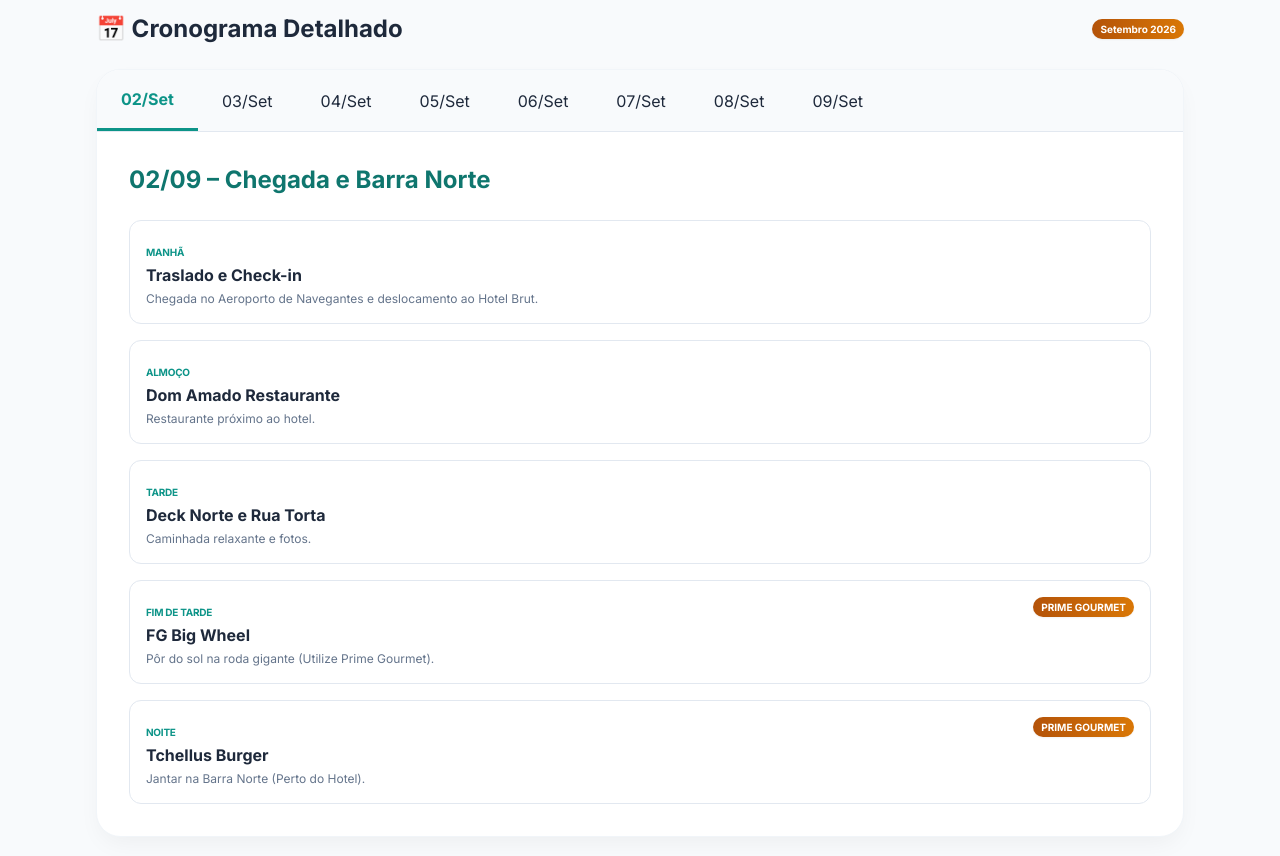
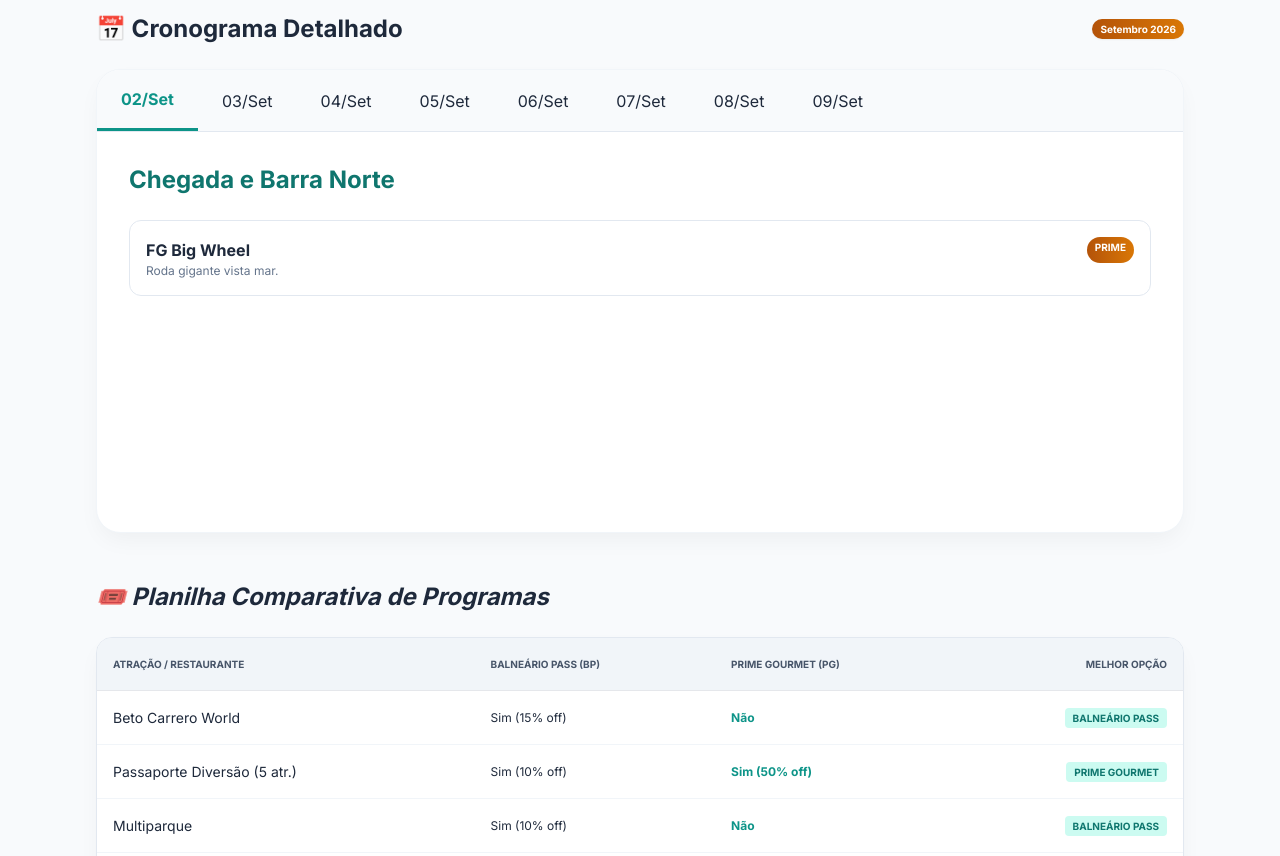
Before and after one commit to DCamilos/bc, a plain HTML site: page index.html in a window 1280 px wide. Shown: the part 480-1336 px from the top of the page. Drawn offline with nearby package versions, Linux system fonts and the light colour scheme.

Commit message:
Update section comments for clarity and consistency

```diff
--- a/index.html
+++ b/index.html
@@ -41,7 +41,7 @@
 
     <main class="max-w-6xl mx-auto p-4 md:p-8 space-y-12">
 
-        <!-- Logística -->
+        <!-- Logística (Sessão Mantida) -->
         <section id="logistica" class="grid md:grid-cols-2 gap-6">
             <div class="bg-white p-6 rounded-2xl custom-shadow border border-slate-100">
                 <h3 class="flex items-center gap-2 text-teal-700 font-bold mb-4 uppercase text-sm">✈️ Chegada: Aeroporto Navegantes (NVT)</h3>
@@ -59,7 +59,7 @@
             </div>
         </section>
 
-        <!-- Roteiro Interativo (Sessão Atualizada) -->
+        <!-- Roteiro Interativo (Sessão Mantida) -->
         <section id="roteiro">
             <div class="flex items-center justify-between mb-6">
                 <h2 class="text-2xl font-bold">📅 Cronograma Detalhado</h2>
@@ -81,7 +81,7 @@
             </div>
         </section>
 
-        <!-- Comparativo de Clubes -->
+        <!-- Comparativo de Clubes (Sessão Mantida) -->
         <section id="clubes" class="space-y-6 scroll-mt-24">
             <h2 class="text-2xl font-bold italic">🎟️ Planilha Comparativa de Programas</h2>
             <div class="bg-white rounded-2xl custom-shadow border border-slate-200 overflow-hidden">
@@ -95,13 +95,15 @@
                                 <th class="p-4 border-b text-right">Melhor Opção</th>
                             </tr>
                         </thead>
-                        <tbody class="divide-y divide-slate-100" id="club-table-body"></tbody>
+                        <tbody class="divide-y divide-slate-100" id="club-table-body">
+                            <!-- Injetado via JS para consistência de dados -->
+                        </tbody>
                     </table>
                 </div>
             </div>
         </section>
 
-        <!-- Orçamento -->
+        <!-- Orçamento (Sessão Atualizada com dados do usuário) -->
         <section id="orcamento" class="space-y-6 scroll-mt-24">
             <div class="flex flex-col md:flex-row md:items-end justify-between gap-4">
                 <div>
@@ -111,6 +113,7 @@
             </div>
 
             <div class="grid lg:grid-cols-3 gap-8">
+                <!-- Tabela Detalhada -->
                 <div class="lg:col-span-2 bg-white rounded-2xl custom-shadow border border-slate-100 overflow-hidden">
                     <div class="overflow-x-auto">
                         <table class="w-full text-left text-sm" id="price-table">
@@ -123,18 +126,41 @@
                                     <th class="p-4 text-center">Pré-compra?</th>
                                 </tr>
                             </thead>
-                            <tbody class="divide-y divide-slate-50"></tbody>
+                            <tbody class="divide-y divide-slate-50">
+                                <!-- Preenchido via JS -->
+                            </tbody>
                         </table>
                     </div>
                 </div>
 
+                <!-- Painel de Gráfico Comparativo -->
                 <div class="bg-white p-6 rounded-2xl custom-shadow border border-slate-100 flex flex-col">
                     <div class="text-center mb-6">
                         <h3 class="text-xs font-bold text-slate-400 uppercase mb-2 tracking-widest">Total Bruto Ingressos</h3>
                         <p class="text-4xl font-bold text-teal-700" id="grand-total">R$ 0,00</p>
                     </div>
+
                     <div class="flex-grow min-h-[250px] relative">
                         <canvas id="costComparisonChart"></canvas>
+                    </div>
+
+                    <div class="mt-6 space-y-3">
+                        <div class="flex items-center justify-between text-xs p-3 bg-slate-50 rounded-xl">
+                            <span class="flex items-center gap-2 font-medium"><div class="w-2 h-2 bg-slate-400 rounded-full"></div> Sem Clube:</span>
+                            <span class="font-bold text-slate-700" id="txt-sem">R$ 0,00</span>
+                        </div>
+                        <div class="flex items-center justify-between text-xs p-3 bg-amber-50 rounded-xl border border-amber-100">
+                            <span class="flex items-center gap-2 font-medium"><div class="w-2 h-2 bg-amber-500 rounded-full"></div> Com Prime Gourmet:</span>
+                            <span class="font-bold text-amber-700" id="txt-prime">R$ 0,00</span>
+                        </div>
+                        <div class="flex items-center justify-between text-xs p-3 bg-blue-50 rounded-xl border border-blue-100">
+                            <span class="flex items-center gap-2 font-medium"><div class="w-2 h-2 bg-blue-500 rounded-full"></div> Com Balneário Pass:</span>
+                            <span class="font-bold text-blue-700" id="txt-bp">R$ 0,00</span>
+                        </div>
+                    </div>
+
+                    <div class="mt-4 p-3 bg-teal-50 rounded-xl border border-teal-100 text-[10px] text-teal-800 leading-tight">
+                        <strong>Nota:</strong> O Prime Gourmet oferece economia máxima de 50% nas atrações participantes (2 adultos pagam apenas 1 ingresso).
                     </div>
                 </div>
             </div>
@@ -147,87 +173,44 @@
     </footer>
 
     <script>
+        // Dados das Atrações Conforme sua solicitação
         const priceData = [
-            { n: "Beto Carrero World", a: 149.90, c: 149.90, total: 449.70, pre: "Sim (promo)", prime: 449.70, bp: 382.25 },
-            { n: "Passaporte Diversão (5 atr.)", a: 159.90, c: 0, total: 319.80, pre: "Sim", prime: 159.90, bp: 287.82 },
-            { n: "Multiparque", a: 185.00, c: 0, total: 370.00, pre: "Sim", prime: 370.00, bp: 333.00 },
-            { n: "Summit BC", a: 109.90, c: 0, total: 219.80, pre: "Sim", prime: 109.90, bp: 197.82 },
-            { n: "Parque Unipraias (Bondinho)", a: 80.00, c: 0, total: 160.00, pre: "Não", prime: 80.00, bp: 144.00 },
-            { n: "Barco Pirata", a: 85.00, c: 0, total: 170.00, pre: "Não", prime: 85.00, bp: 153.00 },
-            { n: "FG Big Wheel", a: 62.00, c: 0, total: 124.00, pre: "Não", prime: 62.00, bp: 107.88 },
-            { n: "Cristo Luz", a: 80.00, c: 0, total: 160.00, pre: "Não", prime: 80.00, bp: 136.00 }
+            { n: "Beto Carrero World", a: 149.90, c: 149.90, total: 449.70, pre: "Sim (promo)", prime: 449.70, bp: 382.25 }, // BP ~15%
+            { n: "Passaporte Diversão (5 atr.)", a: 159.90, c: 0, total: 319.80, pre: "Sim", prime: 159.90, bp: 287.82 }, // PG 50% (Paga 1, Ganha 1)
+            { n: "Multiparque", a: 185.00, c: 0, total: 370.00, pre: "Sim", prime: 370.00, bp: 333.00 }, // BP ~10%
+            { n: "Summit BC", a: 109.90, c: 0, total: 219.80, pre: "Sim", prime: 109.90, bp: 197.82 }, // PG 50%
+            { n: "Parque Unipraias (Bondinho)", a: 80.00, c: 0, total: 160.00, pre: "Não", prime: 80.00, bp: 144.00 }, // PG 50%
+            { n: "Barco Pirata", a: 85.00, c: 0, total: 170.00, pre: "Não", prime: 85.00, bp: 153.00 }, // PG 50%
+            { n: "FG Big Wheel", a: 62.00, c: 0, total: 124.00, pre: "Não", prime: 62.00, bp: 107.88 }, // PG 50%, BP 13%
+            { n: "Cristo Luz", a: 80.00, c: 0, total: 160.00, pre: "Não", prime: 80.00, bp: 136.00 } // PG 50%, BP 15%
         ];
 
         const schedule = {
-            2: { title: "02/09 – Chegada e Barra Norte", items: [
-                { t: "Manhã", act: "Traslado e Check-in", d: "Chegada no Aeroporto de Navegantes e deslocamento ao Hotel Brut." },
-                { t: "Almoço", act: "Dom Amado Restaurante", prime: "Não", d: "Restaurante próximo ao hotel." },
-                { t: "Tarde", act: "Deck Norte e Rua Torta", d: "Caminhada relaxante e fotos." },
-                { t: "Fim de Tarde", act: "FG Big Wheel", prime: "Sim", d: "Pôr do sol na roda gigante (Utilize Prime Gourmet)." },
-                { t: "Noite", act: "Tchellus Burger", prime: "Sim", d: "Jantar na Barra Norte (Perto do Hotel)." }
-            ]},
-            3: { title: "03/09 – Beto Carrero World", items: [
-                { t: "Manhã", act: "Saída para Penha", d: "Saída às 08:30. Foco em Triplikland e Mundo Animal." },
-                { t: "Almoço", act: "Praça de Alimentação BCW", d: "Pausa estratégica para shows." },
-                { t: "Noite", act: "Besst Burger", prime: "Sim", d: "Jantar de retorno em BC (Próximo ao hotel)." }
-            ]},
-            4: { title: "04/09 – Circuito Oceanic e Cristo Luz", items: [
-                { t: "Manhã", act: "Oceanic Aquarium", prime: "Sim", d: "Exploração marinha (Utilize Prime Gourmet)." },
-                { t: "Almoço", act: "Flor de Cerejeira", prime: "Sim", d: "Almoço buffet por quilo próximo ao aquário." },
-                { t: "Tarde", act: "Classic Car Show & Space Adventure", d: "Combo de atrações tecnológicas e históricas." },
-                { t: "Noite", act: "Cristo Luz", d: "Vista noturna com o ônibus gratuito da atração." }
-            ]},
-            5: { title: "05/09 – Lazer Aquático no Multiparque", items: [
-                { t: "Dia Todo", act: "Multiparque", d: "Praia do Estaleirinho. Águas aquecidas ideais para crianças." },
-                { t: "Almoço", act: "Galeto Mamma Mia", prime: "Sim", d: "Sugestão próxima ao Multiparque (Utilize Prime Gourmet)." },
-                { t: "Noite", act: "Black Pot Fondue", prime: "Sim", d: "Jantar de experiência no centro (Utilize Prime Gourmet)." }
-            ]},
-            6: { title: "06/09 – Natureza e Barco Pirata", items: [
-                { t: "Manhã", act: "Bondinho Unipraias", prime: "Sim", d: "Visita à estação Mata Atlântica e Floresta Fantástica." },
-                { t: "Almoço", act: "Porto Camarões", prime: "Sim", d: "Sugestão na Barra Sul após o passeio (Utilize Prime Gourmet)." },
-                { t: "Tarde", act: "Laranjeiras e Barco Pirata", d: "Praia e retorno temático para a Barra Sul." },
-                { t: "Noite", act: "Guaca Mole", prime: "Sim", d: "Jantar temático mexicano na orla." }
-            ]},
-            7: { title: "07/09 – Feriado: City Tour e Centro", items: [
-                { t: "Manhã", act: "City Tour BC By Bus", d: "Visão geral da cidade em ônibus panorâmico." },
-                { t: "Almoço", act: "Passeio San Miguel", d: "Boulevard gastronômico ao ar livre." },
-                { t: "Tarde", act: "Avenida Brasil & Há! Cucaria", prime: "Sim", d: "Compras e café colonial típico catarinense." },
-                { t: "Noite", act: "Miyazaki Sushi", prime: "Sim", d: "Sugestão de jantar no centro (Utilize Prime Gourmet)." }
-            ]},
-            8: { title: "08/09 – Aventura Jurássica e Summit BC", items: [
-                { t: "Manhã", act: "Aventura Jurássica", prime: "Sim", d: "Parque dos dinossauros (Utilize Prime Gourmet)." },
-                { t: "Almoço", act: "Restaurante Divino Fogão", prime: "Sim", d: "Sugestão de almoço rápido e prático próximo ao parque." },
-                { t: "Tarde", act: "Summit BC", prime: "Sim", d: "Mirante de vidro com vista panorâmica." },
-                { t: "Final Tarde", act: "Aventura Pirata", prime: "Sim", d: "Experiência interativa temática." },
-                { t: "Noite", act: "Restaurante Drummond", prime: "Sim", d: "Jantar de despedida elegante (Utilize Prime Gourmet)." }
-            ]},
-            9: { title: "09/09 – Despedida e Retorno", items: [
-                { t: "Manhã", act: "Caminhada Praia Central", d: "Último contato com a orla." },
-                { t: "Almoço", act: "Summer Bar", d: "Restaurante pé na areia na orla central." },
-                { t: "Tarde", act: "Check-out e Traslado", d: "Saída às 16:00 para Navegantes (Voo 19:00)." }
-            ]}
+            2: { title: "Chegada e Barra Norte", items: [{ t: "Fim de Tarde", act: "FG Big Wheel", prime: "Sim", pDesc: "Pague 1, Leve 2", d: "Roda gigante vista mar." }] },
+            3: { title: "Beto Carrero World", items: [{ t: "Dia Todo", act: "Beto Carrero", prime: "Não", pDesc: "-", d: "Parque temático." }] },
+            4: { title: "Circuitos e Tecnologia", items: [{ t: "Tarde", act: "Oceanic Aquarium", prime: "Sim", pDesc: "Pague 1, Leve 2", d: "Visitando o aquário." }] },
+            5: { title: "Lazer Aquático", items: [{ t: "Dia Todo", act: "Multiparque", prime: "Não", pDesc: "-", d: "Águas aquecidas." }] },
+            6: { title: "Unipraias e Laranjeiras", items: [{ t: "Manhã", act: "Parque Unipraias", prime: "Sim", pDesc: "Pague 1, Leve 2", d: "Bondinho." }] },
+            7: { title: "Feriado", items: [{ t: "Manhã", act: "City Tour", prime: "Sim", pDesc: "Pague 1, Leve 2", d: "Conhecendo a cidade." }] },
+            8: { title: "Dinossauros", items: [{ t: "Manhã", act: "Aventura Jurássica", prime: "Sim", pDesc: "Pague 1, Leve 2", d: "Parque dos dinos." }] },
+            9: { title: "Check-out", items: [{ t: "Tarde", act: "Traslado", prime: "Sim", pDesc: "-", d: "Retorno NVT." }] }
         };
 
         function showDay(d) {
             const day = schedule[d] || {title: "Livre", items: []};
             document.querySelectorAll('.tab-btn').forEach(b => b.classList.remove('tab-active'));
-            const btn = document.getElementById('btn' + d);
-            if(btn) btn.classList.add('tab-active');
-
+            document.getElementById('btn' + d).classList.add('tab-active');
             const container = document.getElementById('day-content');
             container.innerHTML = `
                 <h3 class="text-2xl font-bold text-teal-700 mb-6">${day.title}</h3>
                 <div class="space-y-4">
                     ${day.items.map(i => `
-                        <div class="bg-white p-4 rounded-xl border border-slate-200 hover:border-teal-300 transition-colors">
-                            <div class="flex justify-between items-start">
-                                <div>
-                                    <span class="text-[10px] font-bold text-teal-600 uppercase tracking-tight">${i.t}</span>
-                                    <h4 class="font-bold text-slate-800 text-base">${i.act}</h4>
-                                </div>
-                                ${i.prime === "Sim" ? `<span class="prime-badge shadow-sm">PRIME GOURMET</span>` : ''}
+                        <div class="bg-white p-4 rounded-xl border border-slate-200">
+                            <div class="flex justify-between">
+                                <span class="font-bold text-slate-800">${i.act}</span>
+                                ${i.prime === "Sim" ? `<span class="prime-badge">PRIME</span>` : ''}
                             </div>
-                            <p class="text-xs text-slate-500 mt-1">${i.d}</p>
+                            <p class="text-xs text-slate-500">${i.d}</p>
                         </div>
                     `).join('')}
                 </div>`;
@@ -239,42 +222,63 @@
             let tBruto = 0, tPrime = 0, tBP = 0;
 
             priceData.forEach(p => {
-                tBruto += p.total; tPrime += p.prime; tBP += p.bp;
+                tBruto += p.total;
+                tPrime += p.prime;
+                tBP += p.bp;
+
+                // Tabela de Preços
                 tbody.innerHTML += `
                     <tr>
                         <td class="p-4 font-semibold text-slate-700">${p.n}</td>
                         <td class="p-4 text-slate-600">R$ ${p.a.toFixed(2)}</td>
                         <td class="p-4 text-slate-600">${p.c > 0 ? 'R$ ' + p.c.toFixed(2) : '<span class="text-teal-600 font-medium">Grátis</span>'}</td>
                         <td class="p-4 text-right font-bold text-teal-700">R$ ${p.total.toFixed(2)}</td>
-                        <td class="p-4 text-center"><span class="px-2 py-1 rounded text-[10px] ${p.pre !== 'Não' ? 'bg-amber-100 text-amber-700' : 'bg-slate-100 text-slate-400'}">${p.pre}</span></td>
+                        <td class="p-4 text-center">
+                            <span class="px-2 py-1 rounded text-[10px] ${p.pre !== 'Não' ? 'bg-amber-100 text-amber-700' : 'bg-slate-100 text-slate-400'}">${p.pre}</span>
+                        </td>
                     </tr>
                 `;
+
+                // Tabela de Clubes (preenchimento automático da lógica)
+                const economPrime = ((1 - p.prime/p.total) * 100).toFixed(0);
                 clubBody.innerHTML += `
                     <tr>
                         <td class="p-4 font-medium">${p.n}</td>
                         <td class="p-4 text-xs">Sim (${((1-p.bp/p.total)*100).toFixed(0)}% off)</td>
-                        <td class="p-4 text-xs font-bold text-teal-600">Sim (${((1-p.prime/p.total)*100).toFixed(0)}% off)</td>
-                        <td class="p-4 text-right"><span class="bg-teal-100 text-teal-700 px-2 py-1 rounded text-[10px] font-bold uppercase">${p.prime < p.bp ? 'PRIME GOURMET' : 'BALNEÁRIO PASS'}</span></td>
+                        <td class="p-4 text-xs font-bold text-teal-600">${economPrime > 0 ? 'Sim ('+economPrime+'% off)' : 'Não'}</td>
+                        <td class="p-4 text-right">
+                            <span class="bg-teal-100 text-teal-700 px-2 py-1 rounded text-[10px] font-bold uppercase">
+                                ${economPrime >= 40 ? 'PRIME GOURMET' : 'BALNEÁRIO PASS'}
+                            </span>
+                        </td>
                     </tr>
                 `;
             });
 
             document.getElementById('grand-total').innerText = `R$ ${tBruto.toFixed(2)}`;
+            document.getElementById('txt-sem').innerText = `R$ ${tBruto.toFixed(2)}`;
+            document.getElementById('txt-prime').innerText = `R$ ${tPrime.toFixed(2)}`;
+            document.getElementById('txt-bp').innerText = `R$ ${tBP.toFixed(2)}`;
 
             new Chart(document.getElementById('costComparisonChart'), {
-                type: 'doughnut',
+                type: 'bar',
                 data: {
                     labels: ['Sem Clube', 'Prime Gourmet', 'Balneário Pass'],
                     datasets: [{
                         data: [tBruto, tPrime, tBP],
                         backgroundColor: ['#94a3b8', '#f59e0b', '#3b82f6'],
-                        borderWidth: 0
+                        borderRadius: 10,
+                        barThickness: 35
                     }]
                 },
                 options: {
                     responsive: true,
                     maintainAspectRatio: false,
-                    plugins: { legend: { position: 'bottom' } }
+                    plugins: { legend: { display: false } },
+                    scales: {
+                        y: { beginAtZero: true, grid: { display: false }, ticks: { font: { size: 10 } } },
+                        x: { grid: { display: false }, ticks: { font: { size: 10, weight: '600' } } }
+                    }
                 }
             });
         }
```
